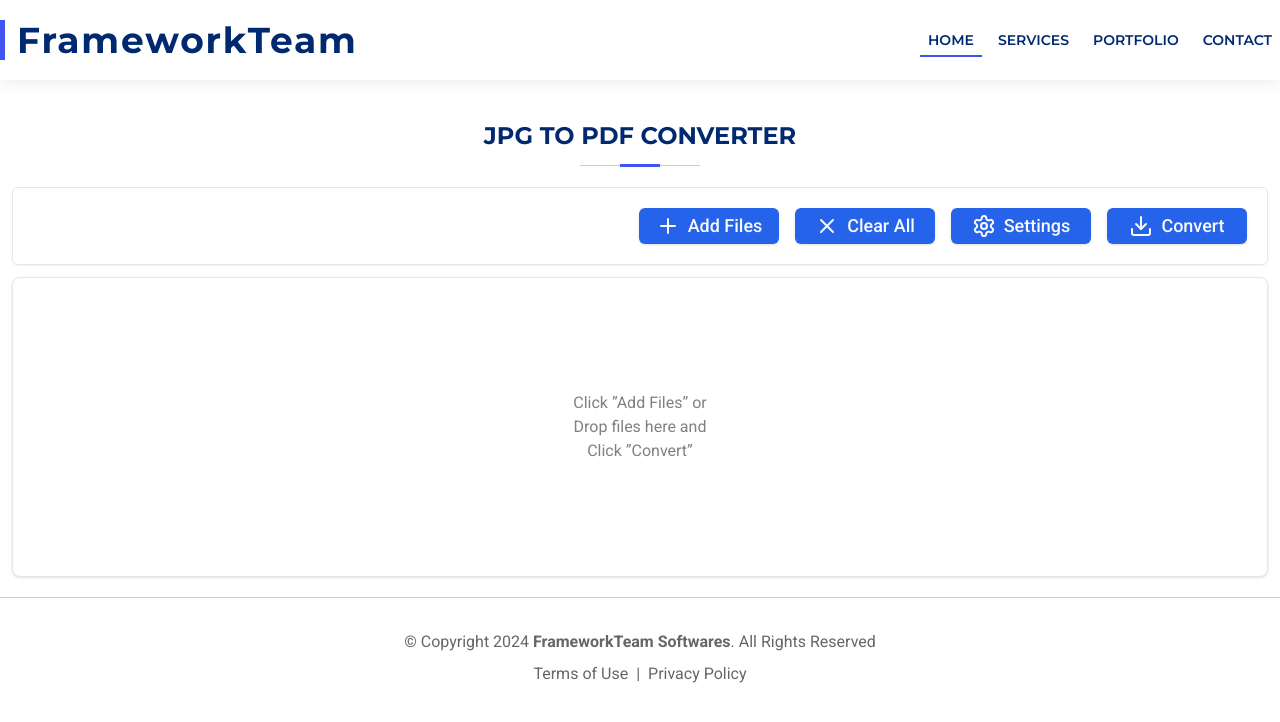
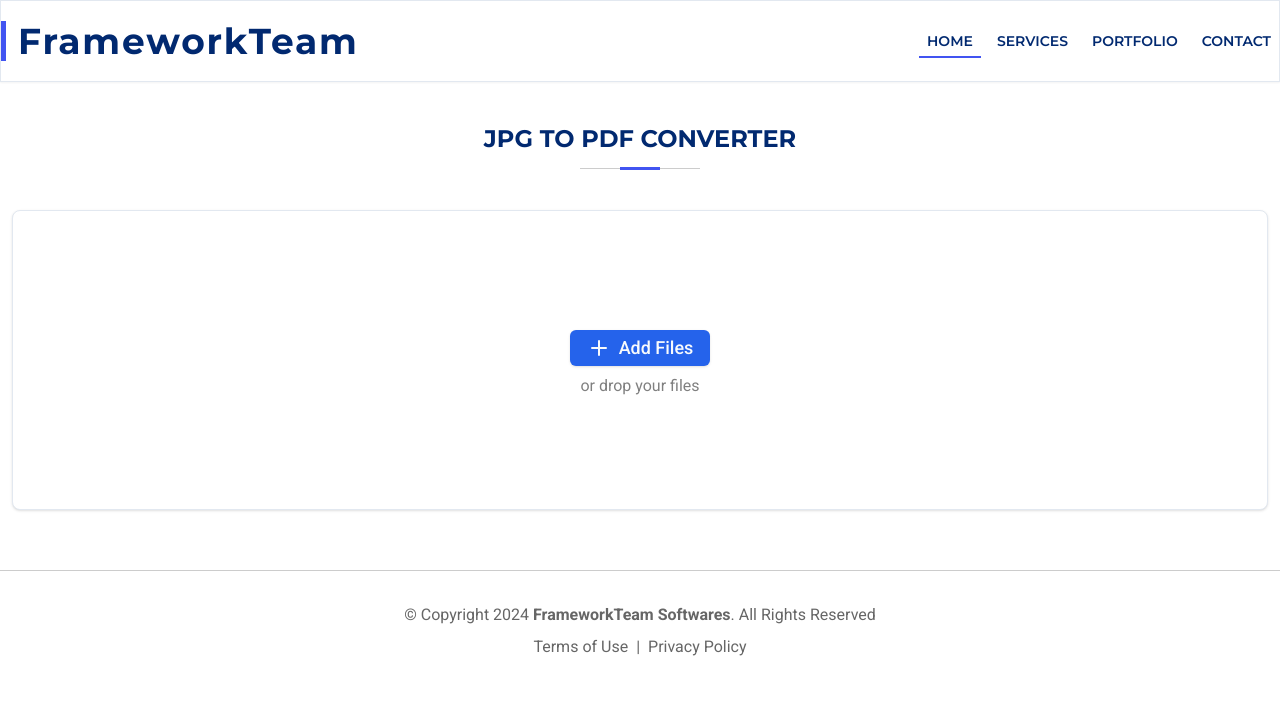
Before and after one commit to ChauhanJaved/jpg-to-pdf-converter, a Next.js app: page / in a window 1280 px wide. Shown: the top 722 px of the page. Built offline with nearby package versions, Linux system fonts and the light colour scheme.

Commit message:
Tool bar refector

```diff
--- a/src/components/Header.tsx
+++ b/src/components/Header.tsx
@@ -93,7 +93,7 @@ export default function Header({ defaultActiveSection = "" }: HeaderProps) {
         </ul>
       </nav>
       {/* z-index 998 */}
-      <div className="fixed left-0 right-0 top-0 z-[998] bg-white shadow-[0_0_18px_rgba(0,0,0,0.1)]">
+      <div className="fixed left-0 right-0 top-0 z-[998] border bg-white shadow-sm">
         <div
           className={`container mx-auto w-full text-blue-dark-imperial xl:max-w-screen-xl`}
         >
--- a/src/components/Hero.tsx
+++ b/src/components/Hero.tsx
@@ -2,7 +2,7 @@
 
 import { HeaderNavItems } from "@/data/website-data";
 import Dropzone from "./UI/Dropzone";
-import SectionHeader from "./UI/SectionHeader";
+
 import { FileProvider } from "@/context/FileContext";
 
 const Hero = () => {
@@ -10,9 +10,8 @@ const Hero = () => {
     <FileProvider>
       <section
         id={HeaderNavItems.Home}
-        className="relative m-auto mt-[80px] flex w-full scroll-m-[80px] flex-col items-center justify-start px-3 xl:max-w-screen-xl"
+        className="relative m-auto mb-10 mt-[83px] flex w-full scroll-m-[83px] flex-col items-center justify-start px-3"
       >
-        <SectionHeader caption="JPG to PDF Converter" className="mt-10" />
         <Dropzone />
       </section>
     </FileProvider>
--- a/src/components/UI/Dropzone.tsx
+++ b/src/components/UI/Dropzone.tsx
@@ -6,6 +6,7 @@ import SortableImageList from "./SortableImageList";
 import { useFileContext } from "@/context/FileContext";
 import { Card } from "./card";
 import { Download, Plus, Settings, X } from "lucide-react";
+import SectionHeader from "./SectionHeader";
 
 const Dropzone = () => {
   const { fileList, setFileList } = useFileContext();
@@ -32,8 +33,14 @@ const Dropzone = () => {
   });
 
   return (
-    <div className={`mb-5 mt-5 flex w-full flex-col items-center`}>
-      <div className="mb-3 flex w-full flex-wrap items-center justify-end rounded-md border py-3 pr-3 shadow-sm">
+    <div className={`mb-5 flex w-full flex-col items-center`}>
+      {fileList.length === 0 && (
+        <SectionHeader caption="JPG to PDF Converter" className={`my-10`} />
+      )}
+      {/* Toolbar */}
+      {fileList.length > 0 && (
+        <div className="sticky top-[82px] z-[998] m-auto w-full bg-white py-3">
+          <div className="container m-auto flex w-full flex-wrap items-center justify-end rounded-md border bg-white py-3 pr-3 shadow-sm xl:max-w-screen-xl">
             <Button
               onClick={open}
               className="m-2 w-[114px] lg:w-[140px] lg:text-lg"
@@ -60,8 +67,11 @@ const Dropzone = () => {
               Convert
             </Button>
           </div>
+        </div>
+      )}
 
-      <div className="w-full">
+      {/* Dropzone */}
+      <div className="container w-full xl:max-w-screen-xl">
         <div {...getRootProps()}>
           <input {...getInputProps()} />
           <Card
@@ -71,13 +81,14 @@ const Dropzone = () => {
               <SortableImageList />
             ) : (
               <div>
-                <p className="text-base text-black-500">
-                  Click &rdquo;Add Files&rdquo; or
-                </p>
-                <p className="text-base text-black-500">Drop files here and</p>
-                <p className="text-base text-black-500">
-                  Click &rdquo;Convert&rdquo;
-                </p>
+                <Button
+                  onClick={open}
+                  className="m-2 w-[114px] lg:w-[140px] lg:text-lg"
+                >
+                  <Plus className="mr-2 h-4 w-4 lg:h-6 lg:w-6" />
+                  Add Files
+                </Button>
+                <p className="text-base text-black-500">or drop your files</p>
               </div>
             )}
           </Card>
```
Lines whose indentation alone changed are shown as unchanged.
